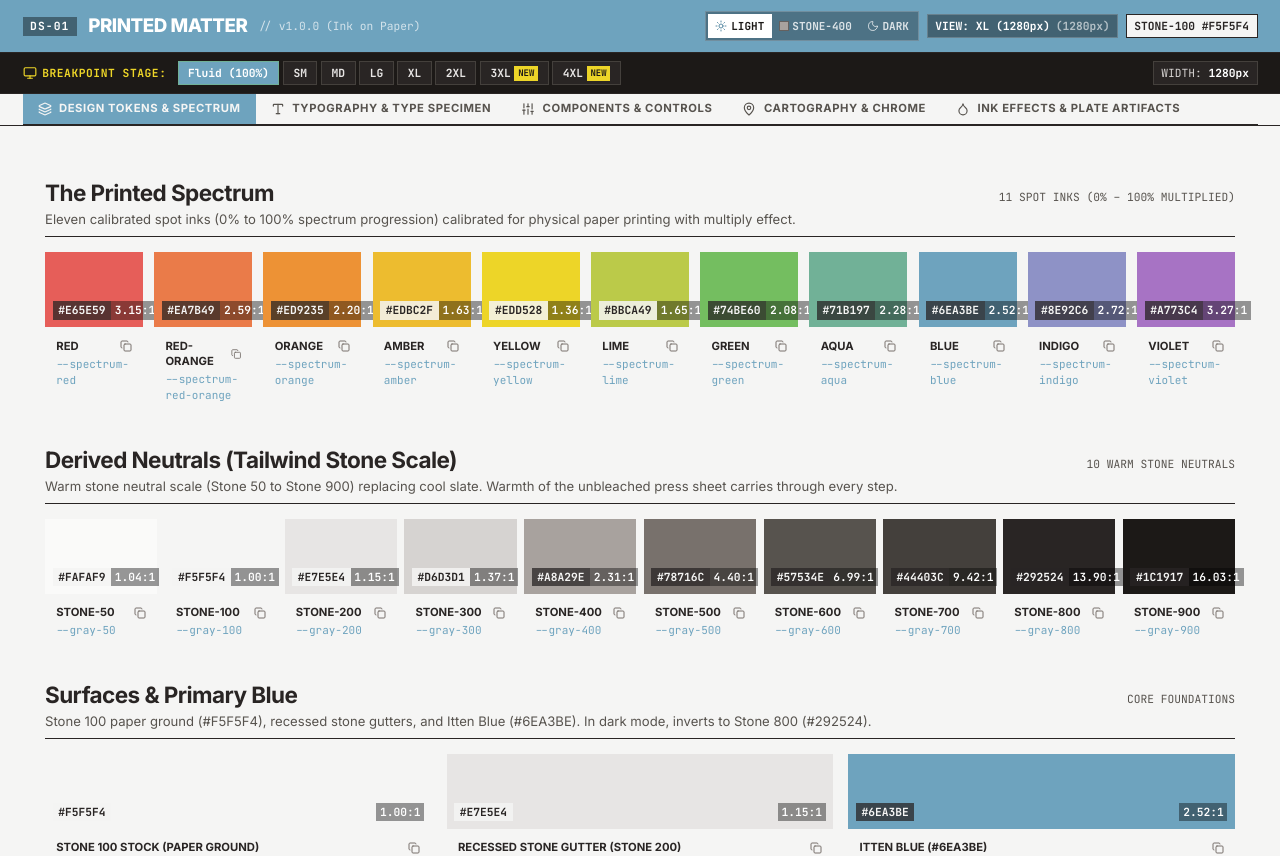
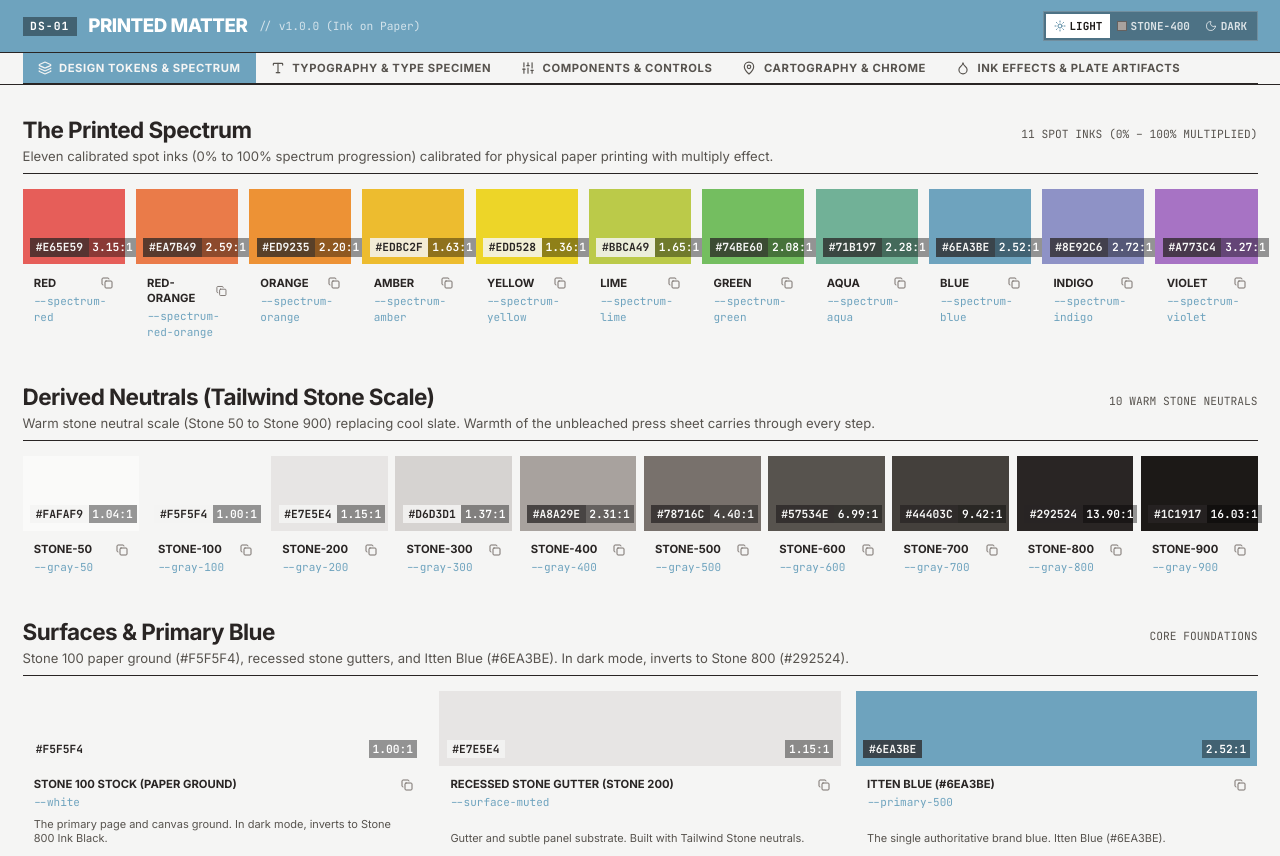
Before and after one commit to arielchuri/printed-matter, a React (Vite) app: page / in a window 1280 px wide. Shown: the top 856 px of the page. Built offline with nearby package versions, Linux system fonts and the light colour scheme; the HTML template or start-up script is replaced by a standard one.

Commit message:
clean: remove breakpoint stage controls, control bar, and background color indicator

```diff
--- a/src/App.tsx
+++ b/src/App.tsx
@@ -12,29 +12,7 @@ import {
   FullerMap,
 } from "./components";
 import { COLOR_SWATCHES, getContrastRatio, getWCAGGrade } from "../tokens/tokens";
-import { Layers, Type, Sliders, MapPin, Check, Copy, Monitor, AlignLeft, AlignCenter, AlignRight, Moon, Sun, Sparkles, Droplet } from "lucide-react";
-
-export type BreakpointKey = "fluid" | "sm" | "md" | "lg" | "xl" | "2xl" | "3xl" | "4xl";
-
-interface BreakpointConfig {
-  id: BreakpointKey;
-  label: string;
-  width: number | null;
-  displayStr: string;
-  desc: string;
-  isNew?: boolean;
-}
-
-const BREAKPOINTS: BreakpointConfig[] = [
-  { id: "fluid", label: "Fluid (100%)", width: null, displayStr: "100%", desc: "Follows window width" },
-  { id: "sm", label: "SM", width: 640, displayStr: "640px", desc: "Mobile Landscape" },
-  { id: "md", label: "MD", width: 768, displayStr: "768px", desc: "Tablet Portrait" },
-  { id: "lg", label: "LG", width: 1024, displayStr: "1024px", desc: "Laptop Screen" },
-  { id: "xl", label: "XL", width: 1280, displayStr: "1280px", desc: "Standard Desktop" },
-  { id: "2xl", label: "2XL", width: 1536, displayStr: "1536px", desc: "Large Desktop" },
-  { id: "3xl", label: "3XL", width: 1920, displayStr: "1920px", desc: "FHD 1080p Desktop (New)", isNew: true },
-  { id: "4xl", label: "4XL", width: 2560, displayStr: "2560px", desc: "2K/4K/Ultrawide (New)", isNew: true },
-];
+import { Layers, Type, Sliders, MapPin, Check, Copy, AlignLeft, AlignCenter, AlignRight, Moon, Sun, Sparkles, Droplet } from "lucide-react";
 
 export default function App() {
   const [activeTab, setActiveTab] = useState<string>("tokens");
@@ -46,7 +24,6 @@ export default function App() {
   const [selectedMeasure, setSelectedMeasure] = useState<"narrow" | "optimal" | "wide" | "unconstrained">("optimal");
   const [columnMaxWidth, setColumnMaxWidth] = useState<"sm" | "md" | "lg" | "none">("none");
   const [columnAlign, setColumnAlign] = useState<"left" | "center" | "right">("center");
-  const [simulatedBreakpoint, setSimulatedBreakpoint] = useState<BreakpointKey>("fluid");
   const [themeMode, setThemeMode] = useState<"light" | "dark" | "stone">("light");
   const [patternSpotColor, setPatternSpotColor] = useState<string>("var(--primary-500)");
   const [misregisterX, setMisregisterX] = useState<number>(1.5);
@@ -74,10 +51,6 @@ export default function App() {
       document.documentElement.setAttribute("data-theme", "light");
     }
   }, [themeMode]);
-
-  // Compute effective width in px
-  const activeBpObj = BREAKPOINTS.find((b) => b.id === simulatedBreakpoint)!;
-  const effectiveWidthPx = activeBpObj.width !== null ? activeBpObj.width : windowWidth;
 
   const sampleTree = {
     id: "root",
@@ -177,112 +150,8 @@ export default function App() {
               <span>DARK</span>
             </button>
           </div>
-
-          <span className="text-xs font-mono bg-black/40 text-white px-2 py-1 font-bold border border-white/20">
-            <span className="sm:hidden">VIEW: &lt;640px</span>
-            <span className="hidden sm:inline md:hidden">VIEW: SM (640px)</span>
-            <span className="hidden md:inline lg:hidden">VIEW: MD (768px)</span>
-            <span className="hidden lg:inline xl:hidden">VIEW: LG (1024px)</span>
-            <span className="hidden xl:inline 2xl:hidden">VIEW: XL (1280px)</span>
-            <span className="hidden 2xl:inline 3xl:hidden">VIEW: 2XL (1536px)</span>
-            <span className="hidden 3xl:inline 4xl:hidden">VIEW: 3XL (1920px)</span>
-            <span className="hidden 4xl:inline">VIEW: 4XL (2560px)</span>
-            <span className="text-white/60 ml-1.5">({windowWidth}px)</span>
-          </span>
-          <span className="text-xs font-mono bg-[var(--white)] text-[var(--text)] px-2 py-1 font-bold border border-[var(--border-gray)]">
-            {themeMode === "dark"
-              ? "STONE-800 #292524"
-              : themeMode === "stone"
-              ? "STONE-400 #A8A29E"
-              : "STONE-100 #F5F5F4"}
-          </span>
         </div>
       </header>
-
-      {/* ─── Responsive Breakpoint Simulator Bar (Supports 3XL & 4XL) ─── */}
-      <div className="bg-[var(--gray-900)] text-[var(--gray-50)] px-6 py-2 border-b border-[var(--border-gray)] flex flex-wrap items-center justify-between gap-3 text-xs font-mono z-20">
-        <div className="flex items-center gap-2 flex-wrap">
-          <span className="flex items-center gap-1.5 font-bold uppercase text-[var(--spectrum-yellow)] tracking-wider mr-1">
-            <Monitor size={14} />
-            Breakpoint Stage:
-          </span>
-
-          <div className="flex flex-wrap gap-1">
-            {BREAKPOINTS.map((bp) => {
-              const isActive = simulatedBreakpoint === bp.id;
-              return (
-                <button
-                  key={bp.id}
-                  onClick={() => {
-                    setSimulatedBreakpoint(bp.id);
-                    if (bp.id === "3xl" && windowWidth < 1920) {
-                      setViewportScale(Math.min(100, Math.floor(((windowWidth - 48) / 1920) * 100)));
-                    } else if (bp.id === "4xl" && windowWidth < 2560) {
-                      setViewportScale(Math.min(100, Math.floor(((windowWidth - 48) / 2560) * 100)));
-                    } else if (bp.id === "fluid") {
-                      setViewportScale(100);
-                    }
-                  }}
-                  className={`px-2.5 py-1 text-xs font-mono font-bold transition-colors flex items-center gap-1 ${
-                    isActive
-                      ? "bg-[var(--primary-500)] text-white border border-[var(--spectrum-aqua)]"
-                      : "bg-[var(--gray-800)] text-[var(--gray-200)] border border-[var(--gray-700)] hover:bg-[var(--gray-700)] hover:text-white"
-                  }`}
-                  style={{ borderRadius: 0 }}
-                  title={`${bp.desc} (${bp.displayStr})`}
-                >
-                  <span>{bp.label}</span>
-                  {bp.isNew && (
-                    <span className="text-[9px] bg-[var(--spectrum-yellow)] text-[var(--gray-900)] px-1 font-bold">
-                      NEW
-                    </span>
-                  )}
-                </button>
-              );
-            })}
-          </div>
-        </div>
-
-        {/* Width readout & Zoom / Scale toggle for wide previewing */}
-        <div className="flex items-center gap-3">
-          {simulatedBreakpoint !== "fluid" && (
-            <div className="flex items-center gap-2 bg-[var(--gray-800)] px-2 py-1 border border-[var(--gray-700)]">
-              <span className="text-[var(--gray-300)]">SCALE:</span>
-              {[100, 75, 50].map((s) => (
-                <button
-                  key={s}
-                  onClick={() => setViewportScale(s)}
-                  className={`px-1.5 py-0.5 text-[10px] font-bold ${
-                    viewportScale === s ? "bg-[var(--primary-500)] text-white" : "text-[var(--gray-400)] hover:text-white"
-                  }`}
-                >
-                  {s}%
-                </button>
-              ))}
-              <button
-                onClick={() => {
-                  const targetW = activeBpObj.width || windowWidth;
-                  const fitScale = Math.min(100, Math.floor(((windowWidth - 64) / targetW) * 100));
-                  setViewportScale(fitScale);
-                }}
-                className="px-1.5 py-0.5 text-[10px] font-bold text-[var(--spectrum-yellow)] hover:underline"
-                title="Fit stage to screen"
-              >
-                FIT
-              </button>
-            </div>
-          )}
-
-          <span className="text-[var(--gray-300)] bg-[var(--gray-800)] px-2 py-1 border border-[var(--gray-700)]">
-            WIDTH: <strong className="text-white">{effectiveWidthPx}px</strong>
-            {simulatedBreakpoint !== "fluid" && (
-              <span className="text-[var(--spectrum-yellow)] ml-1.5">
-                [{simulatedBreakpoint.toUpperCase()}: {effectiveWidthPx >= 2560 ? "4XL ACTIVE" : effectiveWidthPx >= 1920 ? "3XL ACTIVE" : "STANDARD"}]
-              </span>
-            )}
-          </span>
-        </div>
-      </div>
 
       {/* ─── Sub-Navigation Tabs ────────────────────────────────── */}
       <div className="bg-[var(--gray-100)] border-b border-[var(--border-gray)] px-6">
@@ -299,34 +168,8 @@ export default function App() {
         />
       </div>
 
-      {/* ─── Main Content Container (with Breakpoint Simulator Stage) ─── */}
-      <div className="flex-1 w-full overflow-x-auto bg-[var(--surface-muted)]/50 p-0 sm:p-4 md:p-6 flex justify-center">
-        <div
-          style={{
-            width: simulatedBreakpoint === "fluid" ? "100%" : `${activeBpObj.width}px`,
-            maxWidth: simulatedBreakpoint === "fluid" ? "100%" : `${activeBpObj.width}px`,
-            transform: simulatedBreakpoint !== "fluid" && viewportScale !== 100 ? `scale(${viewportScale / 100})` : "none",
-            transformOrigin: "top center",
-            transition: "width 0.2s ease, transform 0.2s ease",
-          }}
-          className={
-            simulatedBreakpoint !== "fluid"
-              ? "bg-[var(--white)] border-2 border-[var(--primary-500)] shadow-xl my-2 shrink-0 overflow-hidden"
-              : "w-full"
-          }
-        >
-          {simulatedBreakpoint !== "fluid" && (
-            <div className="bg-[var(--primary-500)] text-white px-4 py-1.5 font-mono text-xs flex items-center justify-between border-b border-[var(--border-gray)]">
-              <span className="font-bold tracking-wider">
-                SIMULATED VIEWPORT STAGE: {activeBpObj.label} ({activeBpObj.displayStr}) — {activeBpObj.desc}
-              </span>
-              <span className="text-[var(--spectrum-yellow)] font-bold">
-                ZOOM: {viewportScale}% | ACTUAL WIDTH: {activeBpObj.width}px
-              </span>
-            </div>
-          )}
-
-          <main className="w-full max-w-none 3xl:max-w-3xl 4xl:max-w-4xl mx-auto px-6 3xl:px-12 4xl:px-16 py-8">
+      {/* ─── Main Content ─── */}
+      <main className="flex-1 w-full max-w-none 3xl:max-w-3xl 4xl:max-w-4xl mx-auto px-6 3xl:px-12 4xl:px-16 py-8">
         {/* =========================================================
             TAB 1: DESIGN TOKENS & SPECTRUM
             ========================================================= */}
@@ -3161,8 +3004,6 @@ export default function App() {
           </div>
         )}
         </main>
-      </div>
-    </div>
 
         {copiedToken && (
           <div className="fixed bottom-4 right-4 bg-[var(--gray-900)] text-white text-xs font-mono px-3 py-1.5 border border-[var(--spectrum-yellow)] shadow-lg z-50 flex items-center gap-2">
```
Lines whose indentation alone changed are shown as unchanged.
